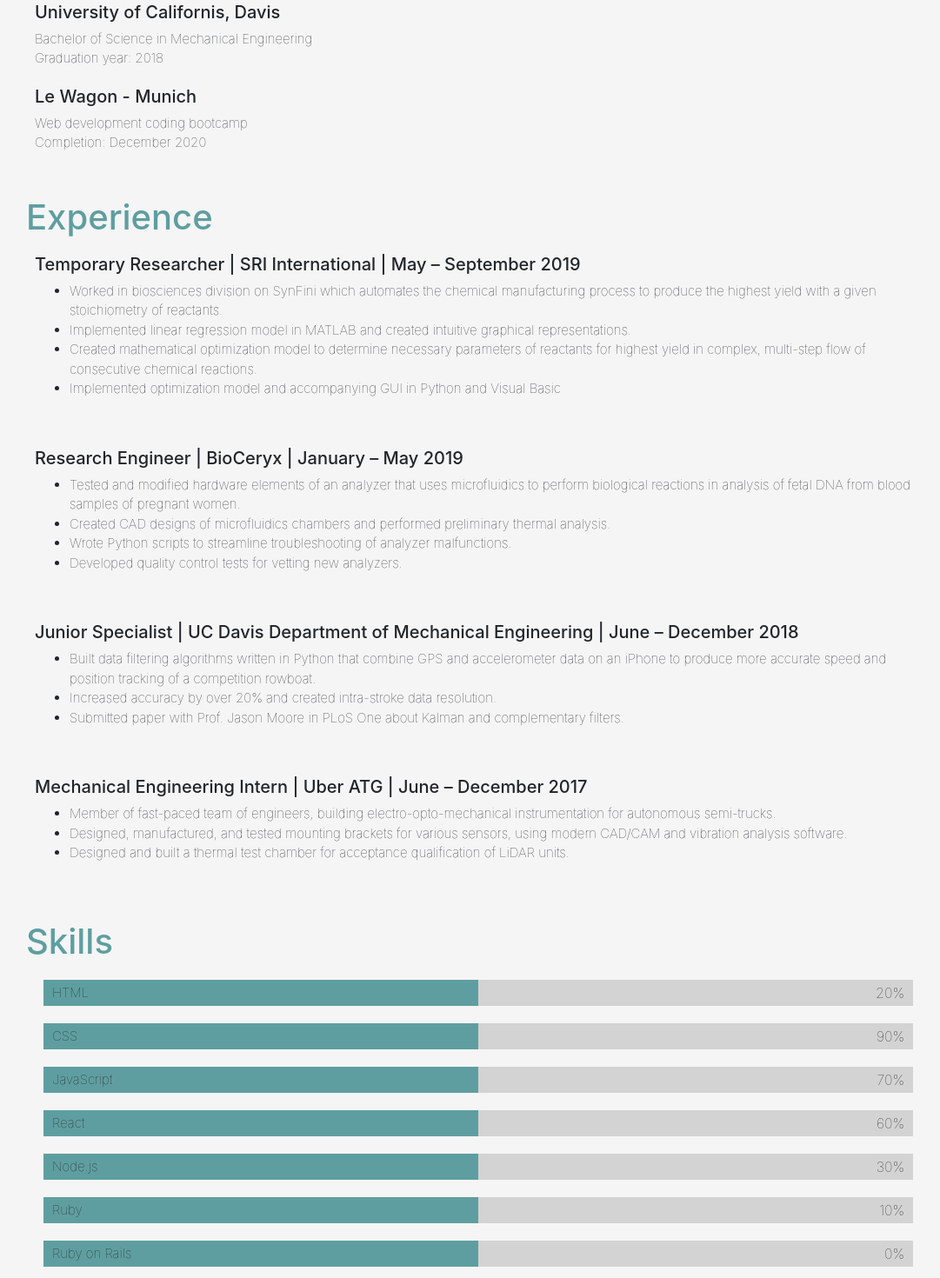
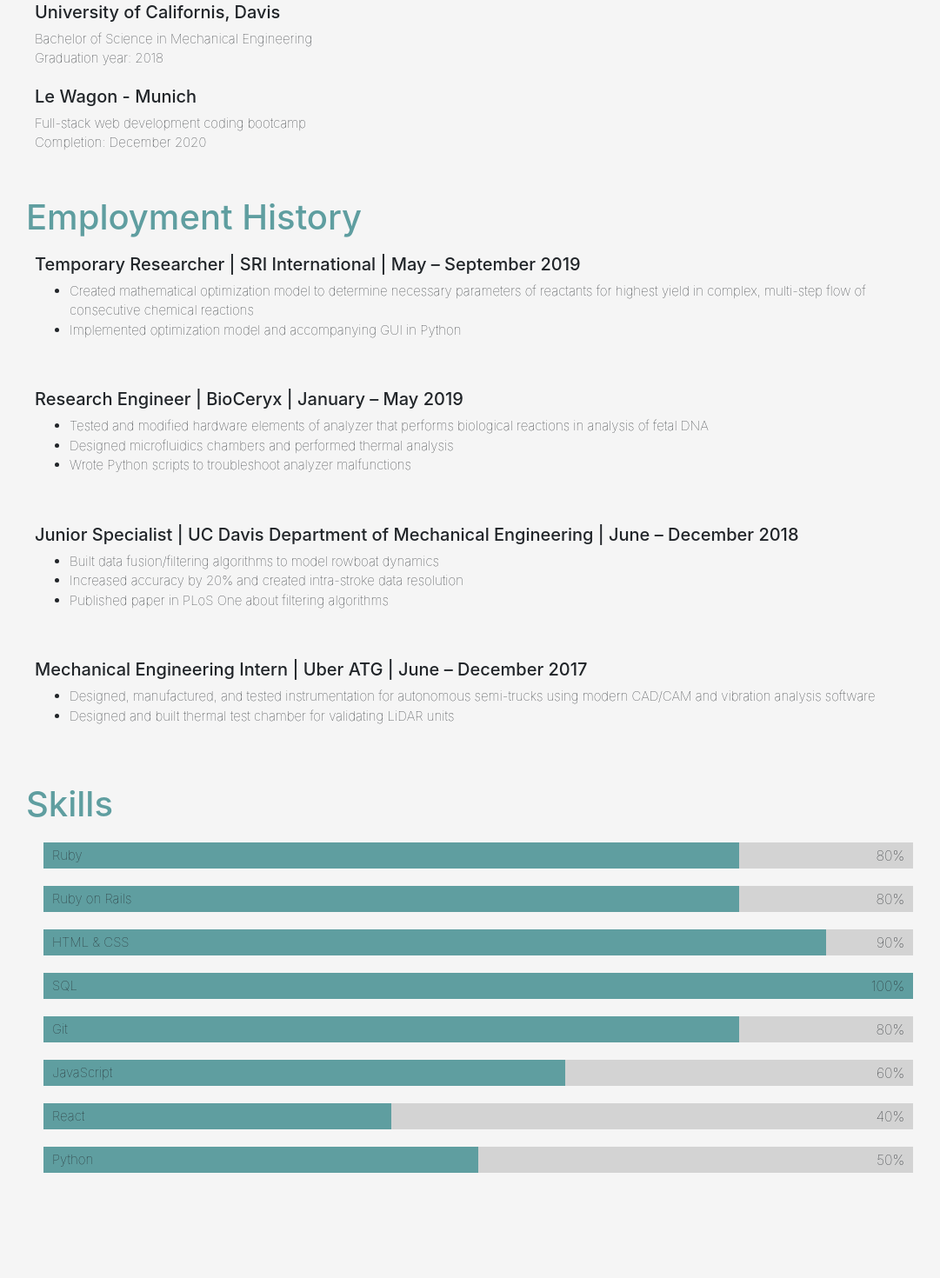
Before and after one commit to btarien/britttarien, a React (Create React App) app: page / in a window 1280 px wide. Shown: the part 1520-2990 px from the top of the page at 87% size, without its empty margins (90-1171 px from the left). Built offline with nearby package versions, Linux system fonts and the light colour scheme.

Commit message:
static skills bar and portfolio links

```diff
--- a/src/components/Card.js
+++ b/src/components/Card.js
@@ -1,14 +1,13 @@
 import React from "react";
-import { Link } from "react-scroll";
 import "./Card.css";
 
 export default function Card(props) {
   return (
-    <Link to={props.href}>
-      <div className="card">
-        <h2>{props.title}</h2>
-        <img src={props.img} alt="" />
-      </div>
-    </Link>
+  <a href={props.href}>
+    <div className="card">
+      <h2>{props.title}</h2>
+      <img src={props.img} alt="" />
+    </div>
+  </a>
   );
 }
--- a/src/components/ProgressBar.css
+++ b/src/components/ProgressBar.css
@@ -11,8 +11,6 @@
   position: absolute;
   top: 0;
   left: 0;
-  width: 0%;
-  transition: width 2s ease-in-out;
 }
 
 .bar-container > p,
--- a/src/components/ProgressBar.js
+++ b/src/components/ProgressBar.js
@@ -4,7 +4,7 @@ import "./ProgressBar.css";
 export default function ProgressBar(props) {
   return (
     <div className="bar-container">
-      <div className="bar"></div>
+      <div className="bar" style={{ width: `${props.percent}%`}}></div>
       <p>{props.text}</p>
       <span className="percentage">{`${props.percent}%`}</span>
     </div>
--- a/src/components/pages/Portfolio.js
+++ b/src/components/pages/Portfolio.js
@@ -14,15 +14,17 @@ export default function Portfolio() {
       <h1>Portfolio</h1>
       <div className="cards">
         <Card title="Website" img={WebsiteImg} href="home" />
-        <Card title="Calculator" img={CalculatorImg} href="" />
-        <Card title="Maze Game" img={MazeImg} />
+        <Card title="Calculator" img={CalculatorImg} href="https://github.com/btarien/calculator" />
+        <Card title="Maze Game" img={MazeImg}
+          href="https://btarien.github.io/maze/"
+          />
         <Card
           title="Match Up"
           img={MatchUpImg}
           href="https://btarien.github.io/matchup/"
         />
-        <Card title="To-Do List" img={TodoImg} />
-        <Card title="Row Tracker" img={RowImg} />
+        <Card title="To-Do List" img={TodoImg} href="https://github.com/btarien/to-do" />
+        <Card title="Row Tracker" img={RowImg} href="https://journals.plos.org/plosone/article?id=10.1371/journal.pone.0225690" />
       </div>
     </div>
   );
--- a/src/components/pages/Resume.js
+++ b/src/components/pages/Resume.js
@@ -1,25 +1,9 @@
-import React, { useEffect, useRef } from "react";
+import React from "react";
 import ScrollAnimation from "react-animate-on-scroll";
 import "./Resume.css";
 import ProgressBar from "../ProgressBar.js";
 
 export default function Resume() {
-  var observer = new IntersectionObserver((entries) => {
-    entries.forEach((entry) => {
-      console.log(entry.target.attributes);
-      if (entry.intersectionRatio > 0) {
-        entry.target.classList.add("visible");
-        entry.target.style.width = "50%";
-      }
-    });
-  });
-
-  useEffect(() => {
-    const skills = document.querySelectorAll(".bar");
-    skills.forEach((skill) => {
-      observer.observe(skill);
-    });
-  });
   return (
     <div id="resume">
       <ScrollAnimation animateIn="fadeInUp" offset={300} animateOnce={true}>
@@ -32,7 +16,7 @@ export default function Resume() {
           </div>
           <div className="lewagon">
             <h2>Le Wagon - Munich</h2>
-            <p>Web development coding bootcamp</p>
+            <p>Full-stack web development coding bootcamp</p>
             <p>Completion: December 2020</p>
           </div>
         </div>
@@ -43,29 +27,17 @@ export default function Resume() {
           offset={300}
           animateOnce={true}
         >
-          <h1>Experience</h1>
+          <h1>Employment History</h1>
           <div className="sri">
             <h2>
               Temporary Researcher | SRI International | May – September 2019
             </h2>
             <ul>
               <li>
-                Worked in biosciences division on SynFini which automates the
-                chemical manufacturing process to produce the highest yield with
-                a given stoichiometry of reactants.
-              </li>
-              <li>
-                Implemented linear regression model in MATLAB and created
-                intuitive graphical representations.
-              </li>
-              <li>
-                Created mathematical optimization model to determine necessary
-                parameters of reactants for highest yield in complex, multi-step
-                flow of consecutive chemical reactions.
+                Created mathematical optimization model to determine necessary parameters of reactants for highest yield in complex, multi-step flow of consecutive chemical reactions
               </li>
               <li>
                 Implemented optimization model and accompanying GUI in Python
-                and Visual Basic
               </li>
             </ul>
           </div>
@@ -75,20 +47,13 @@ export default function Resume() {
             <h2>Research Engineer | BioCeryx | January – May 2019 </h2>
             <ul>
               <li>
-                Tested and modified hardware elements of an analyzer that uses
-                microfluidics to perform biological reactions in analysis of
-                fetal DNA from blood samples of pregnant women.
+                Tested and modified hardware elements of analyzer that performs biological reactions in analysis of fetal DNA
               </li>
               <li>
-                Created CAD designs of microfluidics chambers and performed
-                preliminary thermal analysis.
+                Designed microfluidics chambers and performed thermal analysis
               </li>
               <li>
-                Wrote Python scripts to streamline troubleshooting of analyzer
-                malfunctions.
-              </li>
-              <li>
-                Developed quality control tests for vetting new analyzers.
+                Wrote Python scripts to troubleshoot analyzer malfunctions
               </li>
             </ul>
           </div>
@@ -101,17 +66,13 @@ export default function Resume() {
             </h2>
             <ul>
               <li>
-                Built data filtering algorithms written in Python that combine
-                GPS and accelerometer data on an iPhone to produce more accurate
-                speed and position tracking of a competition rowboat.
+                Built data fusion/filtering algorithms to model rowboat dynamics
               </li>
               <li>
-                Increased accuracy by over 20% and created intra-stroke data
-                resolution.
+                Increased accuracy by 20% and created intra-stroke data resolution
               </li>
               <li>
-                Submitted paper with Prof. Jason Moore in PLoS One about Kalman
-                and complementary filters.
+                Published paper in PLoS One about filtering algorithms
               </li>
             </ul>
           </div>
@@ -123,17 +84,10 @@ export default function Resume() {
             </h2>
             <ul>
               <li>
-                Member of fast-paced team of engineers, building
-                electro-opto-mechanical instrumentation for autonomous
-                semi-trucks.
+                Designed, manufactured, and tested instrumentation for autonomous semi-trucks using modern CAD/CAM and vibration analysis software
               </li>
               <li>
-                Designed, manufactured, and tested mounting brackets for various
-                sensors, using modern CAD/CAM and vibration analysis software.
-              </li>
-              <li>
-                Designed and built a thermal test chamber for acceptance
-                qualification of LiDAR units.
+                Designed and built thermal test chamber for validating LiDAR units
               </li>
             </ul>
           </div>
@@ -142,13 +96,14 @@ export default function Resume() {
       <ScrollAnimation animateIn="fadeIn" animateOnce={true}>
         <div className="skills">
           <h1>Skills</h1>
-          <ProgressBar text="HTML" percent={20} />
-          <ProgressBar text="CSS" percent={90} />
-          <ProgressBar text="JavaScript" percent={70} />
-          <ProgressBar text="React" percent={60} />
-          <ProgressBar text="Node.js" percent={30} />
-          <ProgressBar text="Ruby" percent={10} />
-          <ProgressBar text="Ruby on Rails" percent={0} />
+          <ProgressBar text="Ruby" percent={80} />
+          <ProgressBar text="Ruby on Rails" percent={80} />
+          <ProgressBar text="HTML & CSS" percent={90} />
+          <ProgressBar text="SQL" percent={100} />
+          <ProgressBar text="Git" percent={80} />
+          <ProgressBar text="JavaScript" percent={60} />
+          <ProgressBar text="React" percent={40} />
+          <ProgressBar text="Python" percent={50} />
         </div>
       </ScrollAnimation>
     </div>
```
